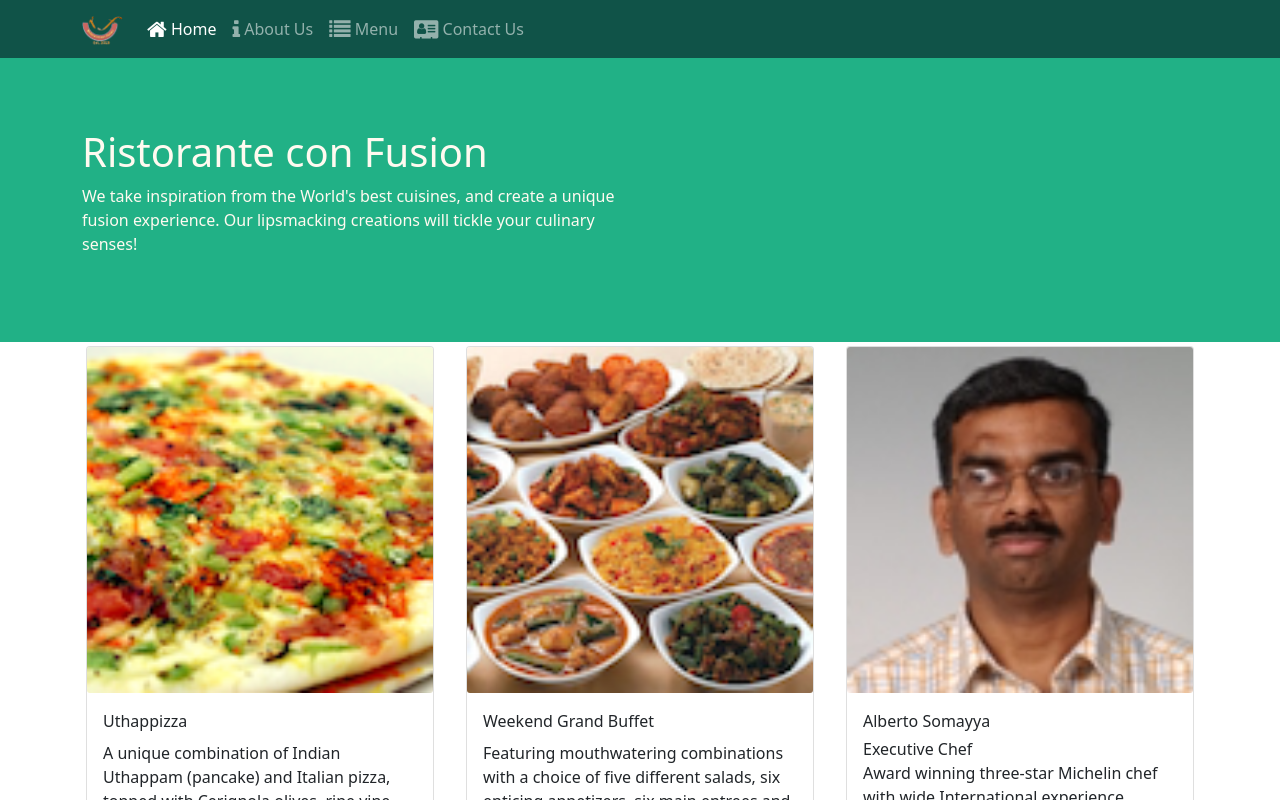
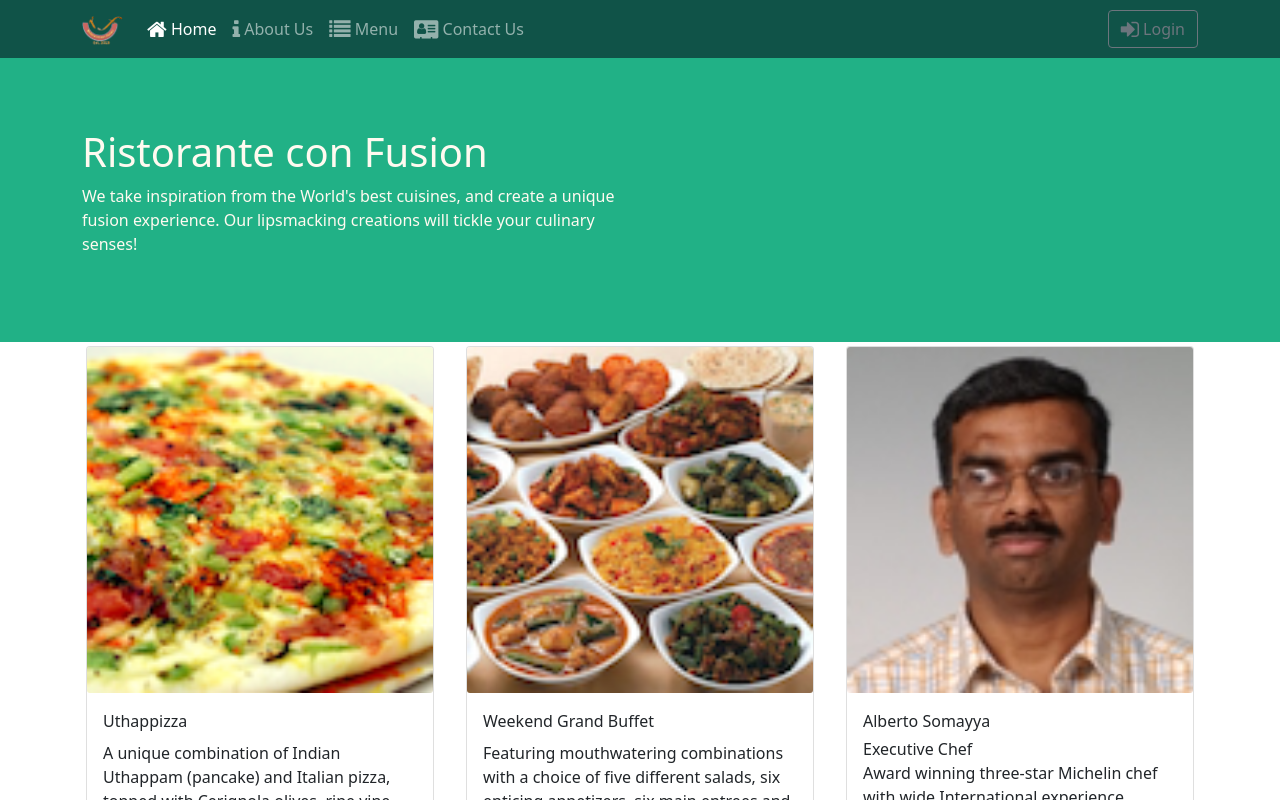
Before and after one commit to suryansh-max/Confusion, a React (Create React App) app: page /home in a window 1280 px wide. Shown: the top 800 px of the page. Built offline with nearby package versions, Linux system fonts and the light colour scheme.

Commit message:
uncontrolled forms

```diff
--- a/src/App.css
+++ b/src/App.css
@@ -43,3 +43,9 @@
 .fg {
     padding-bottom: 2%;
 }
+
+.loginbutton {
+    margin-left: auto;
+
+
+}
--- a/src/components/Header.js
+++ b/src/components/Header.js
@@ -1,15 +1,26 @@
-import { Nav, Navbar, NavbarBrand, NavbarToggler, Collapse, NavItem, Jumbotron } from 'reactstrap';
+import { Nav, Navbar, NavbarBrand, NavbarToggler, Collapse, NavItem, Jumbotron, Modal, ModalHeader, ModalBody, Button, Form, FormGroup, Label, Input } from 'reactstrap';
 import { NavLink } from 'react-router-dom';
-import React , {Component} from 'react';
+import React, { Component } from 'react';
 
-class  Header extends Component {
+class Header extends Component {
     constructor(props) {
         super(props);
 
+        this.state = {
+            isNavOpen: false,
+            isModalOpen: false
+        };
+
+        this.toggleModal = this.toggleModal.bind(this);
         this.toggleNav = this.toggleNav.bind(this);
-        this.state = {
-          isNavOpen: false
-        };
+        this.HandleLogin = this.HandleLogin.bind(this);
+    }
+
+
+    toggleModal() {
+        this.setState({
+            isModalOpen: !this.state.isModalOpen
+        });
     }
 
     toggleNav() {
@@ -18,9 +29,16 @@
         });
     }
 
+    HandleLogin(event){
+        this.toggleModal();
+        console.log('username' , this.username.value, 'password' , this.password.value , 'checkbox' , this.remember.checked);
+        alert('username' , this.username.value, 'password' , this.password.value , 'checkbox' , this.remember.checked);
+        event.preventDefault();
+    }
+
     render() {
-        return(
-            <div>
+        return (
+            <>
                 <Navbar dark expand="md">
                     <div className="container">
                         <NavbarToggler onClick={this.toggleNav} />
@@ -28,16 +46,23 @@
                         <Collapse isOpen={this.state.isNavOpen} navbar>
                             <Nav navbar>
                                 <NavItem>
-                                <NavLink className="nav-link"  to='/home'><span className="fa fa-home fa-lg"></span> Home</NavLink>
+                                    <NavLink className="nav-link" to='/home'><span className="fa fa-home fa-lg"></span> Home</NavLink>
                                 </NavItem>
                                 <NavItem>
                                     <NavLink className="nav-link" to='/about'><span className="fa fa-info fa-lg"></span> About Us</NavLink>
                                 </NavItem>
                                 <NavItem>
-                                <NavLink className="nav-link"  to='/menu'><span className="fa fa-list fa-lg"></span> Menu</NavLink>
+                                    <NavLink className="nav-link" to='/menu'><span className="fa fa-list fa-lg"></span> Menu</NavLink>
                                 </NavItem>
                                 <NavItem>
                                     <NavLink className="nav-link" to='/contactus'><span className="fa fa-address-card fa-lg"></span> Contact Us</NavLink>
+                                </NavItem>
+                            </Nav>
+                            <Nav className="loginbutton" navbar>
+                                <NavItem>
+                                    <Button outline onClick={this.toggleModal} >
+                                        <span className="fa fa-sign-in fa-lg"></span> Login
+                                    </Button>
                                 </NavItem>
                             </Nav>
                         </Collapse>
@@ -53,7 +78,31 @@
                         </div>
                     </div>
                 </Jumbotron>
-            </div>
+                <Modal isOpen={this.state.isModalOpen} toggle={this.toggleModal}>
+                    <ModalHeader toggle={this.toggleModal} closeButton>Login</ModalHeader>
+                    <ModalBody>
+                        <Form onSubmit={this.HandleLogin}>
+                            <FormGroup>
+                                <Label htmlFor="username">Username</Label>
+                                <Input type="text" id="username" name="username"
+                                innerRef={(input) => this.username = input}  />
+                            </FormGroup>
+                            <FormGroup>
+                                <Label htmlFor="password">Password</Label>
+                                <Input type="password" id="password" name="password"
+                                    innerRef={(input) => this.password = input}    />
+                            </FormGroup>
+                            <FormGroup check>
+                                <Label check>
+                                    <Input type="checkbox" name="remember"
+                                    innerRef={(input) => this.remember = input} /> Remember me
+                                </Label>
+                            </FormGroup>
+                            <Button type="submit" color="primary" value="sumbit">Login</Button>
+                        </Form>
+                    </ModalBody>
+                </Modal>
+            </>
         );
     }
 }
```
Also changed, not shown: src/components/AboutusComponent.js (line endings or trailing spaces). Lines whose indentation alone changed are shown as unchanged.
